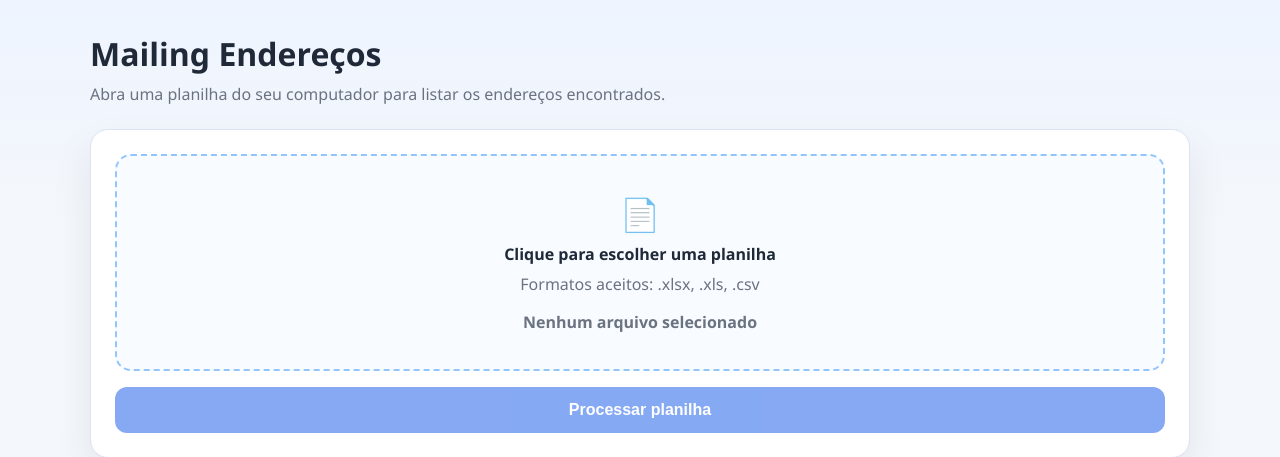
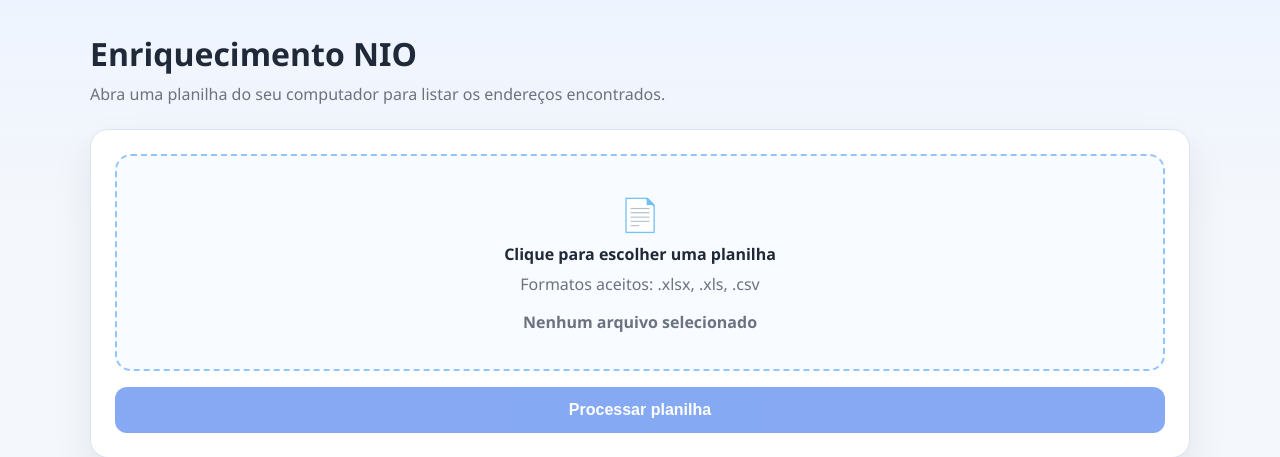
Before and after one commit to 0125mateus/mailing-enderecos, a Django app: page / in a window 1280 px wide. Shown: the top 457 px of the page. Run offline with Django 5.2, Linux system fonts and the light colour scheme.

Commit message:
Renomeia a aplicação para Enriquecimento NIO.
Atualiza título da interface e nome do serviço web no Render.

Co-authored-by: Cursor <cursoragent@cursor.com>

```diff
--- a/render.yaml
+++ b/render.yaml
@@ -1,6 +1,6 @@
 services:
   - type: web
-    name: mailing-enderecos
+    name: enriquecimento-nio
     env: python
     plan: free
     buildCommand: bash build.sh
--- a/templates/index.html
+++ b/templates/index.html
@@ -3,14 +3,14 @@
 <head>
     <meta charset="UTF-8">
     <meta name="viewport" content="width=device-width, initial-scale=1.0">
-    <title>Mailing Endereços</title>
+    <title>Enriquecimento NIO</title>
     {% load static %}
     <link rel="stylesheet" href="{% static 'css/style.css' %}">
 </head>
 <body>
     <main class="container">
         <header class="header">
-            <h1>Mailing Endereços</h1>
+            <h1>Enriquecimento NIO</h1>
             <p>Abra uma planilha do seu computador para listar os endereços encontrados.</p>
         </header>
 
```
Also changed, not shown: 1 other file.
